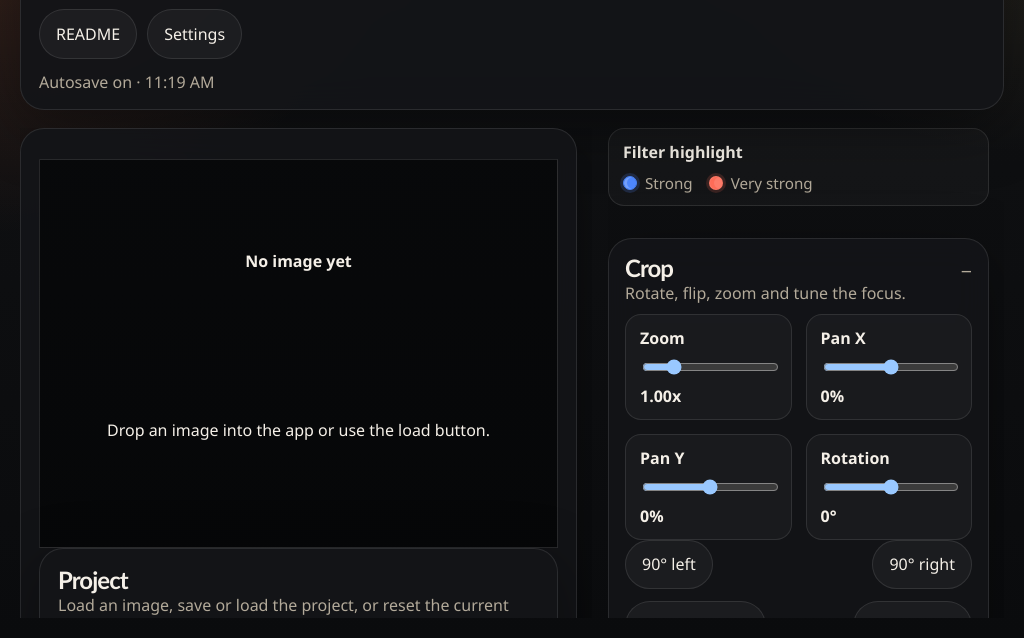
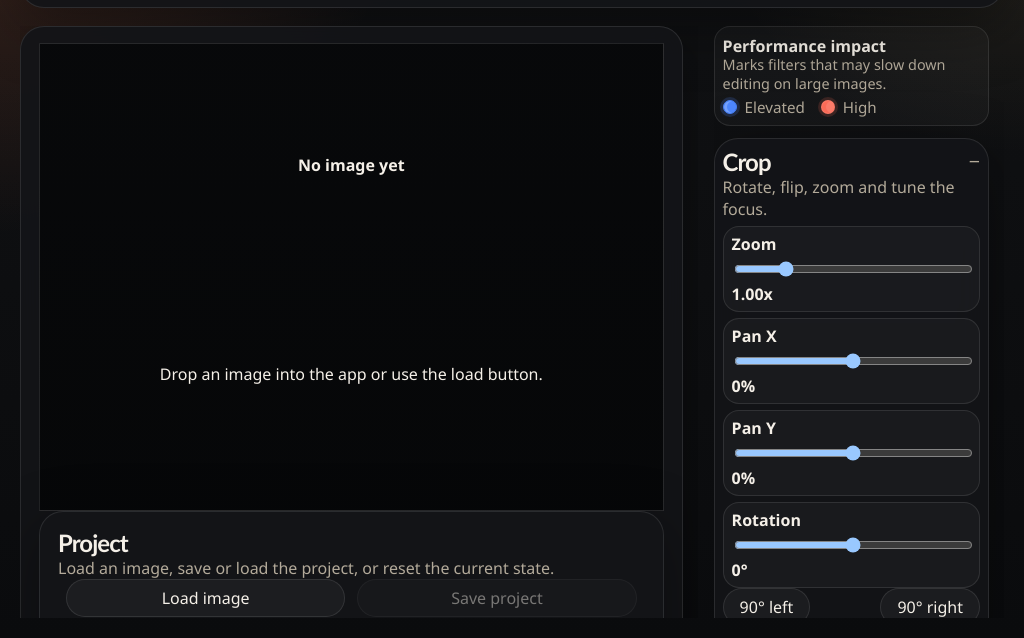
Before and after one commit to marsrakete/threadlinestudio, a website with bundled scripts: page index.html in a window 1024 px wide. Shown: the part 186-824 px from the top of the page. Built offline with nearby package versions, Linux system fonts and the light colour scheme.

Commit message:
Mobile Layouts und Bedienung optimieren

```diff
--- a/app.js
+++ b/app.js
@@ -29,9 +29,9 @@ const APP_SHARE_TITLE = "Threadline Studio";
 const APP_SHARE_URL = "https://marsrakete.github.io/threadlinestudio/";
 const APP_SHARE_QR_ASSET = "./assets/threadline-studio-share-qr.svg";
 const FALLBACK_VERSION_INFO = Object.freeze({
-  appVersion: "0.2.88",
-  cacheVersion: "v191",
-  label: "Mobilvorschau und Querformat optimiert",
+  appVersion: "0.2.101",
+  cacheVersion: "v204",
+  label: "Mobiles Layout und Bedienung optimiert",
 });
 const DEFAULT_VERSION = Object.freeze(normalizeVersionInfo(globalThis.APP_VERSION_INFO || FALLBACK_VERSION_INFO));
 const CURRENT_VERSION_INFO = DEFAULT_VERSION;
--- a/config/i18n.config.js
+++ b/config/i18n.config.js
@@ -1,8 +1,7 @@
 (() => {
   window.THREADLINE_STUDIO_I18N = {
     de: {
-      heroEyebrow: "Threadline",
-      appTitle: "Threadline Studio",
+      heroEyebrow: "Threadline Studio",
       heroLede: "Browserbasierte Bildbearbeitung ohne KI. Effekte, Zuschnitt, Export, Teilen und Projekt-Backup in einer mobilen PWA.",
       installApp: "App installieren",
       shareProject: "Projekt teilen",
@@ -20,9 +19,10 @@
       emptyTitle: "Ein Bild fehlt noch",
       emptyBody: "Ziehe ein Bild in die App oder nutze den Lade-Button.",
       gestureHint: "Desktop: ziehen und Mausrad. Mobil: ziehen und pinch.",
-      filterLegendTitle: "Filter-Markierung",
-      filterLegendStrong: "Stark",
-      filterLegendVeryStrong: "Sehr stark",
+      filterLegendTitle: "Leistungsbedarf",
+      filterLegendDescription: "Markiert Filter, die bei großen Bildern die Bearbeitung verlangsamen können.",
+      filterLegendStrong: "Erhöht",
+      filterLegendVeryStrong: "Hoch",
       transformTitle: "Ausschnitt",
       transformIntro: "Drehen, spiegeln, zoomen und Fokus justieren.",
       zoom: "Zoom",
@@ -77,7 +77,8 @@
       styleColorSeparation: "Farbtrennung",
       styleLuminanceColor: "Luminanz-Farbe",
       styleColorFocusTitle: "Farbfokus",
-      styleColorFocusIntro: "Jede Zielfarbe hat ihre eigene Stärke und Toleranz. Alles andere wird schwarzweiß. Zuerst beide Zielfarben aussuchen, danach mit den Reglern arbeiten.",
+      styleColorFocusIntro: "Jede Zielfarbe hat ihre eigene Stärke und Toleranz. Alles andere wird schwarzweiß.",
+      styleColorFocusInstruction: "Zuerst beide Zielfarben aussuchen, danach mit den Reglern arbeiten.",
       duotoneDark: "Schattenfarbe",
       duotoneDarkHelp: "Verwendet von: Duotone, Split-Toning, Verlaufsumsetzung, Falschfarben und Moiré.",
       duotoneLight: "Lichterfarbe",
@@ -176,8 +177,7 @@
       close: "Schliessen"
     },
     en: {
-      heroEyebrow: "Threadline",
-      appTitle: "Threadline Studio",
+      heroEyebrow: "Threadline Studio",
       heroLede: "Browser-based image editing without AI. Effects, crop, export, sharing and project backup in a mobile-ready PWA.",
       installApp: "Install app",
       shareProject: "Share project",
@@ -195,9 +195,10 @@
       emptyTitle: "No image yet",
       emptyBody: "Drop an image into the app or use the load button.",
       gestureHint: "Desktop: drag and wheel. Mobile: drag and pinch.",
-      filterLegendTitle: "Filter highlight",
-      filterLegendStrong: "Strong",
-      filterLegendVeryStrong: "Very strong",
+      filterLegendTitle: "Performance impact",
+      filterLegendDescription: "Marks filters that may slow down editing on large images.",
+      filterLegendStrong: "Elevated",
+      filterLegendVeryStrong: "High",
       transformTitle: "Crop",
       transformIntro: "Rotate, flip, zoom and tune the focus.",
       zoom: "Zoom",
@@ -252,7 +253,8 @@
       styleColorSeparation: "Color separation",
       styleLuminanceColor: "Luminance color",
       styleColorFocusTitle: "Color focus",
-      styleColorFocusIntro: "Each target color gets its own strength and tolerance. Everything else turns grayscale. First pick both target colors, then work with the sliders.",
+      styleColorFocusIntro: "Each target color gets its own strength and tolerance. Everything else turns grayscale.",
+      styleColorFocusInstruction: "Choose both target colors first, then adjust the sliders.",
       duotoneDark: "Shadow color",
       duotoneDarkHelp: "Used by: Duotone, split toning, gradient map, false color, and moiré.",
       duotoneLight: "Highlight color",
@@ -351,8 +353,7 @@
       close: "Close"
     },
     fr: {
-      heroEyebrow: "Threadline",
-      appTitle: "Threadline Studio",
+      heroEyebrow: "Threadline Studio",
       heroLede: "Édition d’image dans le navigateur sans IA. Effets, recadrage, export, partage et sauvegarde de projet dans une PWA mobile.",
       installApp: "Installer l'application",
       shareProject: "Partager le projet",
@@ -370,9 +371,10 @@
       emptyTitle: "Aucune image pour le moment",
       emptyBody: "Déposez une image dans l’application ou utilisez le bouton de chargement.",
       gestureHint: "Desktop : glisser et molette. Mobile : glisser et pincer.",
-      filterLegendTitle: "Marquage des filtres",
-      filterLegendStrong: "Fort",
-      filterLegendVeryStrong: "Très fort",
+      filterLegendTitle: "Impact sur les performances",
+      filterLegendDescription: "Signale les filtres susceptibles de ralentir le traitement des grandes images.",
+      filterLegendStrong: "Modéré",
+      filterLegendVeryStrong: "Élevé",
       transformTitle: "Cadrage",
       transformIntro: "Tourner, inverser, zoomer et régler le focus.",
       zoom: "Zoom",
@@ -427,7 +429,8 @@
       styleColorSeparation: "Séparation des couleurs",
       styleLuminanceColor: "Couleur luminance",
       styleColorFocusTitle: "Focus couleur",
-      styleColorFocusIntro: "Chaque couleur cible a sa propre force et sa propre tolérance. Le reste passe en niveaux de gris. Choisissez d’abord les deux couleurs cibles, puis travaillez avec les réglages.",
+      styleColorFocusIntro: "Chaque couleur cible a sa propre force et sa propre tolérance. Le reste passe en niveaux de gris.",
+      styleColorFocusInstruction: "Choisissez d’abord les deux couleurs cibles, puis ajustez les curseurs.",
       duotoneDark: "Couleur des ombres",
       duotoneDarkHelp: "Utilisée par : Duotone, virage partiel, dégradé, fausses couleurs et moiré.",
       duotoneLight: "Couleur des hautes lumières",
--- a/index.html
+++ b/index.html
@@ -39,20 +39,17 @@
     <div class="app-shell">
       <header class="hero">
         <div class="hero-copy">
-          <p class="eyebrow" data-i18n="heroEyebrow">Threadline</p>
+          <p class="eyebrow" data-i18n="heroEyebrow">Threadline Studio</p>
           <div class="title-row">
-            <div>
-              <h1 data-i18n="appTitle">Threadline Studio</h1>
-              <p class="lede" data-i18n="heroLede">
-                Browserbasierte Bildbearbeitung ohne KI. Effekte, Zuschnitt, Export, Teilen und Projekt-Backup in einer mobilen PWA.
-              </p>
-            </div>
             <div class="header-actions">
               <button class="secondary" id="installButton" type="button" hidden data-i18n="installApp">App installieren</button>
               <button class="secondary" id="openReadmeButton" type="button" data-i18n="openReadme">README</button>
               <button class="secondary" id="settingsButton" type="button" data-i18n="settings">Einstellungen</button>
             </div>
           </div>
+          <p class="lede" data-i18n="heroLede">
+            Browserbasierte Bildbearbeitung ohne KI. Effekte, Zuschnitt, Export, Teilen und Projekt-Backup in einer mobilen PWA.
+          </p>
           <p class="hero-meta" id="autosaveBadge" data-i18n="autosaveReady">Autosave aktiv</p>
         </div>
       </header>
@@ -60,10 +57,6 @@
       <main class="workspace">
         <div class="canvas-wrap">
           <section class="stage">
-            <div class="stage-toolbar">
-              <input id="imageInput" type="file" accept="image/*" hidden />
-            </div>
-
             <div class="canvas-frame" id="canvasFrame">
               <canvas id="previewCanvas" width="1200" height="900" aria-label="Bildvorschau"></canvas>
               <div class="canvas-overlay" id="emptyState">
@@ -112,20 +105,22 @@
                 <label class="secondary faux-button" for="backupInput" data-i18n="loadProject">Projekt laden</label>
                 <button class="secondary" id="clearProjectButton" type="button" data-i18n="clearProject">Projekt löschen</button>
               </div>
+              <input id="imageInput" type="file" accept="image/*" hidden />
               <input id="backupInput" type="file" accept="application/json,.json" hidden />
             </div>
           </section>
 
           <div class="filter-legend" aria-label="Filter-Legende">
-            <p class="filter-legend-title" data-i18n="filterLegendTitle">Filter-Markierung</p>
+            <p class="filter-legend-title" data-i18n="filterLegendTitle">Leistungsbedarf</p>
+            <p class="filter-legend-description" data-i18n="filterLegendDescription">Markiert Filter, die bei großen Bildern die Bearbeitung verlangsamen können.</p>
             <div class="filter-legend-items">
               <div class="filter-legend-item">
                 <span class="filter-legend-swatch filter-legend-swatch-strong" aria-hidden="true"></span>
-                <span data-i18n="filterLegendStrong">Stark</span>
+                <span data-i18n="filterLegendStrong">Erhöht</span>
               </div>
               <div class="filter-legend-item">
                 <span class="filter-legend-swatch filter-legend-swatch-very-strong" aria-hidden="true"></span>
-                <span data-i18n="filterLegendVeryStrong">Sehr stark</span>
+                <span data-i18n="filterLegendVeryStrong">Hoch</span>
               </div>
             </div>
           </div>
@@ -219,10 +214,11 @@
             <summary class="panel-summary">
               <div class="panel-head">
                 <h2 data-i18n="styleColorFocusTitle">Farbfokus</h2>
-                <p data-i18n="styleColorFocusIntro">Jede Zielfarbe hat ihre eigene Stärke und Toleranz. Alles andere wird schwarzweiß. Zuerst beide Zielfarben aussuchen, danach mit den Reglern arbeiten.</p>
+                <p data-i18n="styleColorFocusIntro">Jede Zielfarbe hat ihre eigene Stärke und Toleranz. Alles andere wird schwarzweiß.</p>
               </div>
             </summary>
             <div class="panel-body">
+                <p class="focus-instruction" data-i18n="styleColorFocusInstruction">Zuerst beide Zielfarben aussuchen, danach mit den Reglern arbeiten.</p>
                 <div class="focus-pairs">
                   <fieldset class="focus-pair">
                     <legend data-i18n="focusColorOne">Zielfarbe 1</legend>
@@ -568,7 +564,6 @@
             <h2 id="confirmDialogTitle">Bitte bestätigen</h2>
             <p id="confirmDialogMessage" class="dialog-status"></p>
           </div>
-          <button class="icon-button" value="cancel" aria-label="Close">×</button>
         </div>
         <div class="button-row">
           <button class="secondary" id="confirmCancelButton" value="cancel" type="submit">Abbrechen</button>
--- a/styles.css
+++ b/styles.css
@@ -61,7 +61,7 @@ button.primary {
 }
 
 .app-shell {
-  max-width: 1500px;
+  max-width: 1900px;
   margin: 0 auto;
 }
 
@@ -104,12 +104,12 @@ h1 {
 
 .lede {
   margin: 6px 0 0;
-  max-width: 52rem;
+  max-width: none;
   font-size: clamp(0.98rem, 1.4vw, 1.1rem);
   color: var(--muted);
 }
 
-.title-row, .hero-status, .stage-toolbar, .button-row, .dialog-head {
+.title-row, .hero-status, .button-row, .dialog-head {
   display: flex;
   gap: 12px;
   align-items: center;
@@ -123,10 +123,6 @@ h1 {
   flex-wrap: wrap;
 }
 
-.stage-toolbar {
-  align-items: stretch;
-}
-
 .toolbar-group {
   align-items: center;
 }
@@ -138,13 +134,9 @@ h1 {
 
 .workspace {
   display: grid;
-  grid-template-columns: minmax(0, 2fr) minmax(320px, 0.9fr);
+  grid-template-columns: minmax(0, 2fr) minmax(390px, 0.9fr);
   gap: 24px;
   align-items: start;
-}
-
-.stage-toolbar {
-  margin-bottom: 14px;
 }
 
 .canvas-wrap {
@@ -214,6 +206,12 @@ canvas {
   gap: 14px;
 }
 
+.field-grid > *,
+.focus-pairs > *,
+.campaign-groups > * {
+  min-width: 0;
+}
+
 .field-grid.compact-grid { grid-template-columns: repeat(3, minmax(0, 1fr)); }
 
 .campaign-groups {
@@ -238,6 +236,7 @@ canvas {
 }
 
 .field, .upload-tile {
+  min-width: 0;
   display: grid;
   gap: 8px;
   padding: 12px 14px;
@@ -296,7 +295,12 @@ canvas {
 
 .upload-tile { min-width: 230px; cursor: pointer; }
 .upload-tile input { display: none; }
-input[type="range"] { width: 100%; }
+input[type="range"] {
+  display: block;
+  width: 100%;
+  max-width: 100%;
+  min-width: 0;
+}
 input[type="color"] { inline-size: 100%; block-size: 44px; border: 0; border-radius: 12px; background: transparent; }
 
 .color-inline {
@@ -333,6 +337,11 @@ input[type="color"] { inline-size: 100%; block-size: 44px; border: 0; border-rad
   display: grid;
   grid-template-columns: repeat(2, minmax(0, 1fr));
   gap: 14px;
+}
+
+.focus-instruction {
+  margin: 0 0 12px;
+  color: var(--muted);
 }
 
 .focus-pair {
@@ -402,6 +411,12 @@ input[type="color"] { inline-size: 100%; block-size: 44px; border: 0; border-rad
   margin: 0;
   font-weight: 600;
   color: var(--text);
+}
+
+.filter-legend-description {
+  margin: -6px 0 0;
+  color: var(--muted);
+  font-size: 0.9rem;
 }
 
 .filter-legend-items {
@@ -653,9 +668,10 @@ button:disabled,
   to { transform: rotate(360deg); }
 }
 
-@media (max-width: 1180px) and (orientation: portrait) {
-  .workspace { grid-template-columns: 1fr; }
-  .canvas-wrap { top: 8px; }
+@media (min-width: 821px) and (max-width: 1500px) {
+  .field-grid.compact-grid {
+    grid-template-columns: repeat(2, minmax(0, 1fr));
+  }
 }
 
 @media (min-width: 821px) {
@@ -704,6 +720,51 @@ button:disabled,
   .canvas-frame { max-height: calc(100dvh - 160px); }
 }
 
+@media (min-width: 821px) and (max-width: 1180px) {
+  .app-shell {
+    height: auto;
+    min-height: calc(100dvh - 40px);
+  }
+
+  .hero-copy {
+    grid-template-columns: minmax(0, 1fr) auto;
+    align-items: center;
+  }
+
+  .hero-copy > .eyebrow,
+  .hero-copy > .hero-meta,
+  .hero-copy > .title-row {
+    grid-column: 1 / -1;
+  }
+
+  .workspace {
+    grid-template-columns: minmax(0, 1fr);
+    overflow: visible;
+  }
+
+  .canvas-wrap,
+  .side-panels {
+    height: auto;
+    max-height: none;
+    overflow: visible;
+  }
+
+  .side-panels {
+    display: flex;
+    flex-direction: column;
+  }
+
+  .side-panels > * {
+    min-width: 0;
+  }
+
+  .field-grid,
+  .field-grid.compact-grid,
+  .focus-pairs {
+    grid-template-columns: repeat(2, minmax(0, 1fr));
+  }
+}
+
 @media (min-width: 1181px) {
   .desktop-stage-panel {
     display: block;
@@ -711,6 +772,17 @@ button:disabled,
 
   .mobile-project-panel {
     display: none;
+  }
+}
+
+@media (min-width: 1181px) {
+  .workspace {
+    grid-template-columns: minmax(560px, 1.5fr) minmax(520px, 1fr);
+  }
+
+  .canvas-wrap,
+  .side-panels {
+    min-width: 0;
   }
 }
 
@@ -740,16 +812,6 @@ body.mobile-layout .side-panels {
 body.mobile-layout .stage {
   position: static;
   align-self: start;
-}
-
-body.mobile-layout .canvas-wrap {
-  position: static;
-  top: auto;
-}
-
-body.mobile-layout .canvas-wrap {
-  position: static;
-  top: auto;
 }
 
 body.mobile-landscape .workspace {
@@ -816,8 +878,8 @@ body.mobile-landscape .side-panels > * { flex: 0 0 auto; }
   .share-qr-image { width: min(180px, 100%); height: auto; aspect-ratio: 1; }
   .canvas-wrap {
     margin: 8px 0 14px;
-    position: static;
-    top: auto;
+    position: sticky;
+    top: 0;
   }
   .stage {
     padding: 0;
@@ -873,7 +935,7 @@ body.mobile-landscape .side-panels > * { flex: 0 0 auto; }
   body.mobile-landscape .header-actions { gap: 6px; }
   body.mobile-landscape .header-actions button { min-height: 38px; padding: 0.5rem 0.7rem; }
   body.mobile-landscape .workspace {
-    grid-template-columns: minmax(0, 1fr) minmax(0, 0.95fr);
+    grid-template-columns: minmax(0, 2.1fr) minmax(250px, 0.9fr);
     gap: 8px;
     flex: 1 1 0;
     min-height: 0;
@@ -892,5 +954,118 @@ body.mobile-landscape .side-panels > * { flex: 0 0 auto; }
   body.mobile-landscape .canvas-wrap { position: static; top: auto; align-content: start; }
   body.mobile-landscape .side-panels { display: flex; flex-direction: column; }
   body.mobile-landscape .side-panels > * { flex: 0 0 auto; }
-  body.mobile-landscape .canvas-frame { max-height: calc(100svh - 112px); }
+  body.mobile-landscape .field-grid,
+  body.mobile-landscape .field-grid.compact-grid {
+    grid-template-columns: minmax(0, 1fr);
+  }
+  body.mobile-landscape .focus-pair .field-grid {
+    grid-template-columns: minmax(0, 1fr);
+  }
+  body.mobile-landscape .canvas-frame { max-height: none; }
 }
+
+@media (min-width: 901px) and (max-width: 1180px) and (orientation: landscape) {
+  body.mobile-landscape .app-shell {
+    display: flex;
+    flex-direction: column;
+    height: calc(100vh - 16px);
+    height: calc(100dvh - 16px);
+    min-height: 0;
+  }
+
+  body.mobile-landscape .workspace {
+    grid-template-columns: minmax(0, 2.1fr) minmax(270px, 0.9fr);
+    flex: 1 1 0;
+    min-height: 0;
+    overflow: hidden;
+    align-items: stretch;
+    grid-template-rows: minmax(0, 1fr);
+  }
+
+  body.mobile-landscape .canvas-wrap,
+  body.mobile-landscape .side-panels {
+    height: 100%;
+    max-height: 100%;
+    min-height: 0;
+    overflow-y: auto;
+    overscroll-behavior: contain;
+    scrollbar-gutter: stable;
+  }
+
+  body.mobile-landscape .canvas-wrap { position: static; top: auto; }
+  body.mobile-landscape .side-panels { display: flex; flex-direction: column; }
+  body.mobile-landscape .side-panels > * { flex: 0 0 auto; }
+  body.mobile-landscape .field-grid,
+  body.mobile-landscape .field-grid.compact-grid {
+    grid-template-columns: minmax(0, 1fr);
+  }
+
+  body.mobile-landscape .focus-pair .field-grid {
+    grid-template-columns: minmax(0, 1fr);
+  }
+  body.mobile-landscape .canvas-frame { max-height: none; }
+}
+
+@media (max-width: 1180px) and (orientation: landscape) {
+  body.mobile-landscape button,
+  body.mobile-landscape .faux-button {
+    min-height: 38px;
+    padding: 0.4rem 1rem;
+  }
+
+  body.mobile-landscape .header-actions button {
+    padding: 0.4rem 1rem;
+  }
+
+  body.mobile-landscape .canvas-wrap {
+    gap: 6px;
+  }
+
+  body.mobile-landscape .side-panels {
+    gap: 6px;
+  }
+
+  body.mobile-landscape .panel-summary {
+    padding: 8px 8px 6px;
+  }
+
+  body.mobile-landscape .panel-summary::after {
+    right: 8px;
+    top: 8px;
+  }
+
+  body.mobile-landscape .panel-body {
+    padding: 0 8px 8px;
+  }
+
+  body.mobile-landscape .filter-legend {
+    gap: 4px;
+    margin-bottom: 6px;
+    padding: 8px;
+  }
+
+  body.mobile-landscape .field-grid,
+  body.mobile-landscape .field-grid.compact-grid,
+  body.mobile-landscape .campaign-groups,
+  body.mobile-landscape .focus-pairs {
+    gap: 6px;
+  }
+
+  body.mobile-landscape .field {
+    gap: 4px;
+    padding: 6px 8px;
+  }
+
+  body.mobile-landscape .focus-instruction {
+    margin-bottom: 6px;
+  }
+
+  body.mobile-landscape .focus-pair {
+    gap: 6px;
+    padding: 6px;
+  }
+
+  body.mobile-landscape .focus-pair-top {
+    gap: 6px;
+  }
+}
--- a/version.js
+++ b/version.js
@@ -1,5 +1,5 @@
 globalThis.APP_VERSION_INFO = Object.freeze({
-  appVersion: "0.2.88",
-  cacheVersion: "v191",
-  label: "Mobilvorschau und Querformat optimiert",
+  appVersion: "0.2.101",
+  cacheVersion: "v204",
+  label: "Mobiles Layout und Bedienung optimiert",
 });
--- a/version.json
+++ b/version.json
@@ -1,5 +1,5 @@
 {
-  "appVersion": "0.2.88",
-  "cacheVersion": "v191",
-  "label": "Mobilvorschau und Querformat optimiert"
+  "appVersion": "0.2.101",
+  "cacheVersion": "v204",
+  "label": "Mobiles Layout und Bedienung optimiert"
 }
```
Also changed, not shown: tests/project-actions-layout.browser.contract.js (+82 -5 lines).
